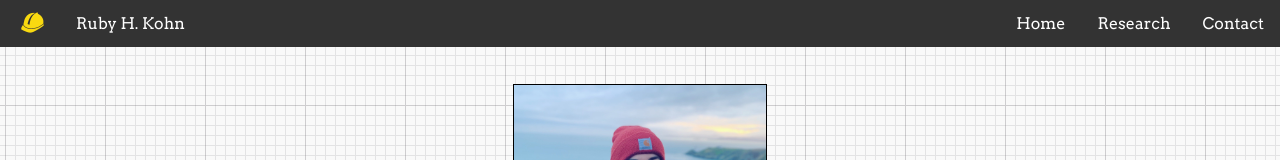
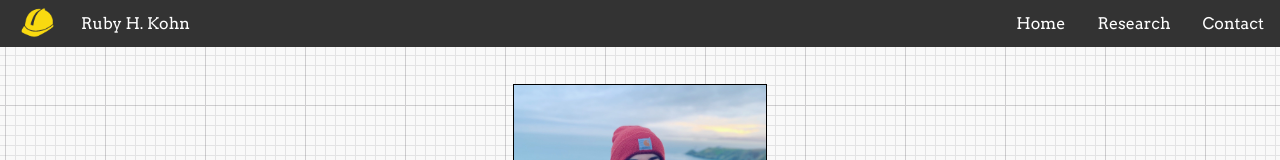
Before and after one commit to rubykohnsite/sourcecode, an Angular app in the folder rubykohn/: page / in a window 1280 px wide. Shown: the top 160 px of the page. Built offline with nearby package versions, Linux system fonts and the light colour scheme.

Commit message:
hat size and spacing

```diff
--- a/rubykohn/src/app/nav/nav.component.css
+++ b/rubykohn/src/app/nav/nav.component.css
@@ -33,9 +33,9 @@ li a:hover {
 }
 
 img{
-  width:25px;
-  margin-top:10px;
+  width:35px;
+  margin-top:5px;
   margin-left: 20px;
-  margin-right: 15px;
+  margin-right: 10px;
 
 }
```
